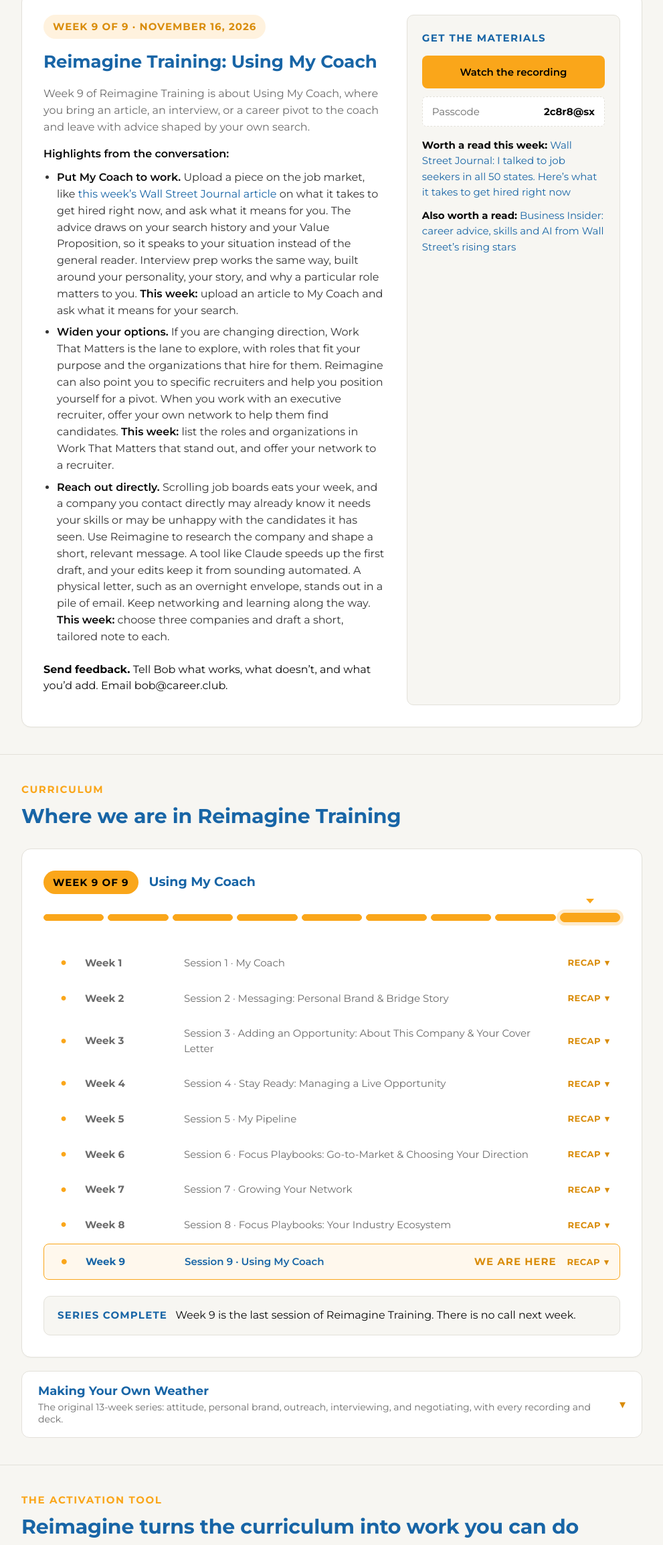
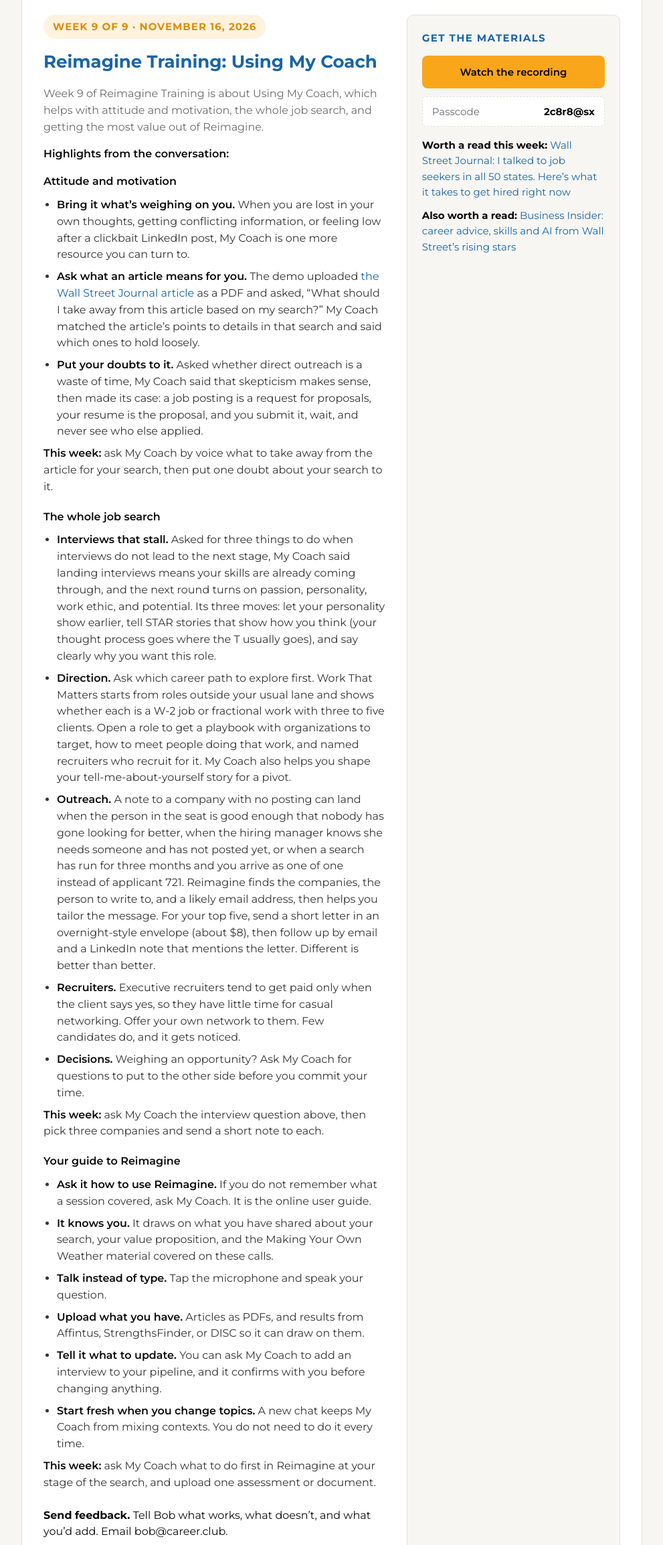
Before and after one commit to reimaginebob/Career-Club-Corner-, a plain HTML site: page career-club-corner-dashboard-prototype.html in a window 1280 px wide. Shown: the part 1477-3784 px from the top of the page at 67% size, without its empty margins (264-1255 px from the left). Drawn offline with Linux system fonts and the light colour scheme; a script that the page names is missing.

Commit message:
Week 9: regroup This Week around attitude, whole job search, guide to Reimagine
Co-Authored-By: Claude Sonnet 5.5 <noreply@anthropic.com>
Claude-Session: https://claude.ai/code/session_019V59m2D1uTFnFDz5haq9Mw

```diff
--- a/career-club-corner-dashboard-prototype.html
+++ b/career-club-corner-dashboard-prototype.html
@@ -408,14 +408,35 @@
       <div>
         <span class="week-tag">Week 9 of 9 &middot; November 16, 2026</span>
         <h3>Reimagine Training: Using My Coach</h3>
-        <p class="week-meta">Week 9 of Reimagine Training is about Using My Coach, where you bring an article, an interview, or a career pivot to the coach and leave with advice shaped by your own search.</p>
+        <p class="week-meta">Week 9 of Reimagine Training is about Using My Coach, which helps with attitude and motivation, the whole job search, and getting the most value out of Reimagine.</p>
         <div class="takeaways">
           <strong>Highlights from the conversation:</strong>
+          <p style="margin:16px 0 4px;"><strong>Attitude and motivation</strong></p>
           <ul>
-            <li><strong>Put My Coach to work.</strong> Upload a piece on the job market, like <a href="https://www.wsj.com/lifestyle/careers/i-talked-to-job-seekers-in-all-50-states-heres-what-it-takes-to-get-hired-right-now-a2612c4b?st=M6thxn&amp;reflink=desktopwebshare_permalink" target="_blank" rel="noopener noreferrer">this week&rsquo;s Wall Street Journal article</a> on what it takes to get hired right now, and ask what it means for you. The advice draws on your search history and your Value Proposition, so it speaks to your situation instead of the general reader. Interview prep works the same way, built around your personality, your story, and why a particular role matters to you. <strong>This week:</strong> upload an article to My Coach and ask what it means for your search.</li>
-            <li><strong>Widen your options.</strong> If you are changing direction, Work That Matters is the lane to explore, with roles that fit your purpose and the organizations that hire for them. Reimagine can also point you to specific recruiters and help you position yourself for a pivot. When you work with an executive recruiter, offer your own network to help them find candidates. <strong>This week:</strong> list the roles and organizations in Work That Matters that stand out, and offer your network to a recruiter.</li>
-            <li><strong>Reach out directly.</strong> Scrolling job boards eats your week, and a company you contact directly may already know it needs your skills or may be unhappy with the candidates it has seen. Use Reimagine to research the company and shape a short, relevant message. A tool like Claude speeds up the first draft, and your edits keep it from sounding automated. A physical letter, such as an overnight envelope, stands out in a pile of email. Keep networking and learning along the way. <strong>This week:</strong> choose three companies and draft a short, tailored note to each.</li>
+            <li><strong>Bring it what&rsquo;s weighing on you.</strong> When you are lost in your own thoughts, getting conflicting information, or feeling low after a clickbait LinkedIn post, My Coach is one more resource you can turn to.</li>
+            <li><strong>Ask what an article means for you.</strong> The demo uploaded <a href="https://www.wsj.com/lifestyle/careers/i-talked-to-job-seekers-in-all-50-states-heres-what-it-takes-to-get-hired-right-now-a2612c4b?st=M6thxn&amp;reflink=desktopwebshare_permalink" target="_blank" rel="noopener noreferrer">the Wall Street Journal article</a> as a PDF and asked, &ldquo;What should I take away from this article based on my search?&rdquo; My Coach matched the article&rsquo;s points to details in that search and said which ones to hold loosely.</li>
+            <li><strong>Put your doubts to it.</strong> Asked whether direct outreach is a waste of time, My Coach said that skepticism makes sense, then made its case: a job posting is a request for proposals, your resume is the proposal, and you submit it, wait, and never see who else applied.</li>
           </ul>
+          <p style="margin:8px 0 0;"><strong>This week:</strong> ask My Coach by voice what to take away from the article for your search, then put one doubt about your search to it.</p>
+          <p style="margin:20px 0 4px;"><strong>The whole job search</strong></p>
+          <ul>
+            <li><strong>Interviews that stall.</strong> Asked for three things to do when interviews do not lead to the next stage, My Coach said landing interviews means your skills are already coming through, and the next round turns on passion, personality, work ethic, and potential. Its three moves: let your personality show earlier, tell STAR stories that show how you think (your thought process goes where the T usually goes), and say clearly why you want this role.</li>
+            <li><strong>Direction.</strong> Ask which career path to explore first. Work That Matters starts from roles outside your usual lane and shows whether each is a W-2 job or fractional work with three to five clients. Open a role to get a playbook with organizations to target, how to meet people doing that work, and named recruiters who recruit for it. My Coach also helps you shape your tell-me-about-yourself story for a pivot.</li>
+            <li><strong>Outreach.</strong> A note to a company with no posting can land when the person in the seat is good enough that nobody has gone looking for better, when the hiring manager knows she needs someone and has not posted yet, or when a search has run for three months and you arrive as one of one instead of applicant 721. Reimagine finds the companies, the person to write to, and a likely email address, then helps you tailor the message. For your top five, send a short letter in an overnight-style envelope (about $8), then follow up by email and a LinkedIn note that mentions the letter. Different is better than better.</li>
+            <li><strong>Recruiters.</strong> Executive recruiters tend to get paid only when the client says yes, so they have little time for casual networking. Offer your own network to them. Few candidates do, and it gets noticed.</li>
+            <li><strong>Decisions.</strong> Weighing an opportunity? Ask My Coach for questions to put to the other side before you commit your time.</li>
+          </ul>
+          <p style="margin:8px 0 0;"><strong>This week:</strong> ask My Coach the interview question above, then pick three companies and send a short note to each.</p>
+          <p style="margin:20px 0 4px;"><strong>Your guide to Reimagine</strong></p>
+          <ul>
+            <li><strong>Ask it how to use Reimagine.</strong> If you do not remember what a session covered, ask My Coach. It is the online user guide.</li>
+            <li><strong>It knows you.</strong> It draws on what you have shared about your search, your value proposition, and the Making Your Own Weather material covered on these calls.</li>
+            <li><strong>Talk instead of type.</strong> Tap the microphone and speak your question.</li>
+            <li><strong>Upload what you have.</strong> Articles as PDFs, and results from Affintus, StrengthsFinder, or DISC so it can draw on them.</li>
+            <li><strong>Tell it what to update.</strong> You can ask My Coach to add an interview to your pipeline, and it confirms with you before changing anything.</li>
+            <li><strong>Start fresh when you change topics.</strong> A new chat keeps My Coach from mixing contexts. You do not need to do it every time.</li>
+          </ul>
+          <p style="margin:8px 0 0;"><strong>This week:</strong> ask My Coach what to do first in Reimagine at your stage of the search, and upload one assessment or document.</p>
         </div>
         <p style="margin-top:24px;"><strong>Send feedback.</strong> Tell Bob what works, what doesn&rsquo;t, and what you&rsquo;d add. Email bob@career.club.</p>
       </div>
@@ -591,7 +612,7 @@
         </div>
         <div class="arc-recap" id="recap-rt9">
           <div class="arc-recap-inner">
-            <p class="arc-recap-summary">My Coach reads an article with your search in mind and answers from your search history and Value Proposition. It also helps with interview prep, centered on personality, storytelling, and passion for the role. Work That Matters opens pivot options, and Reimagine can point you to recruiters. Pair direct outreach to companies with a human touch in every message.</p>
+            <p class="arc-recap-summary">My Coach helps with your attitude and motivation, through the whole job search, and as the online guide to getting the most out of Reimagine. Ask it what an article means for your search, put your doubts to it, and bring it interview and outreach questions. Work That Matters opens pivot options and recruiters, and you can speak your questions instead of typing them.</p>
             <div class="arc-recap-links">
               <a href="https://us06web.zoom.us/rec/share/Ovh_w-Q_MseAo5NQ9OHMYbDRZ5yqBiCOmD_kxx00AYKsJvtWx3ahjo1b50kkENF1.ssZ6d7Ezs2OTwVTf" data-event="recap_recording" data-event-loc="rt-week9" target="_blank" rel="noopener noreferrer">Watch the recording</a>
               <span class="arc-recap-pass">Passcode <code>2c8r8@sx</code></span>
```
Also changed, not shown: index.html (+26 -5 lines).
